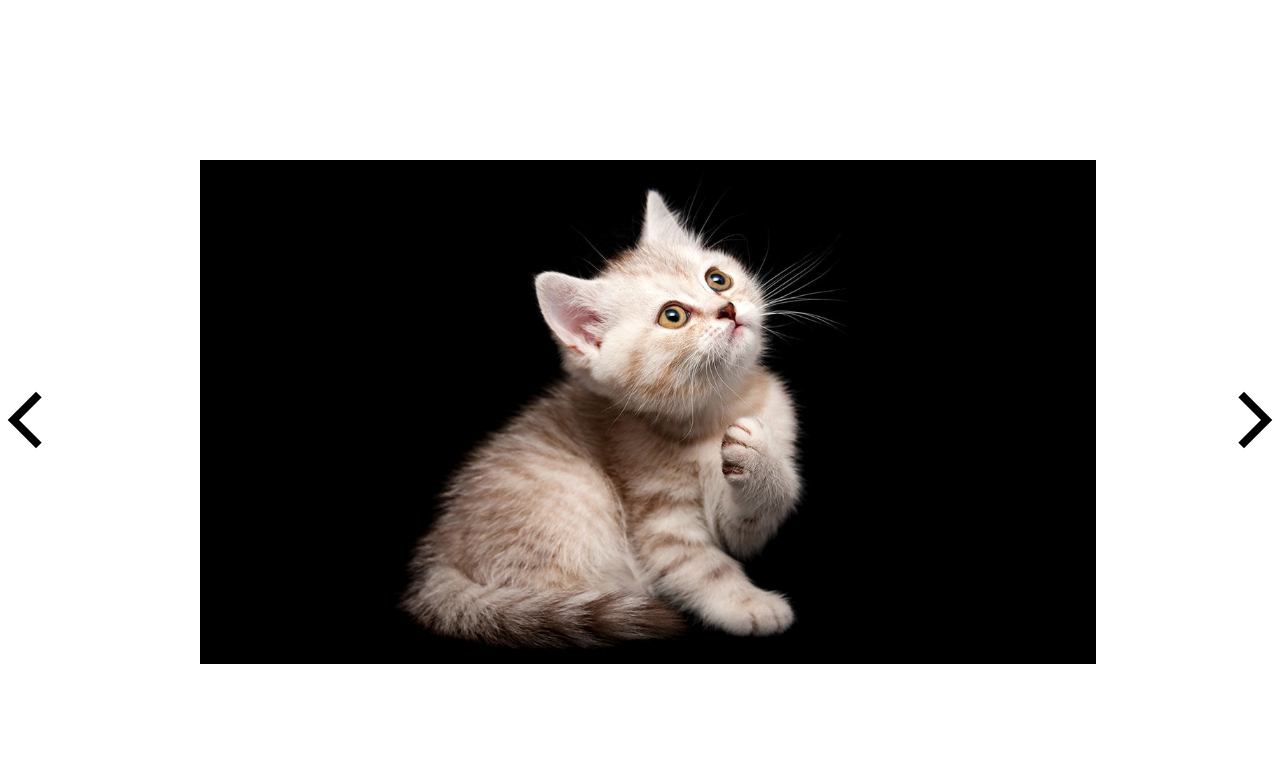
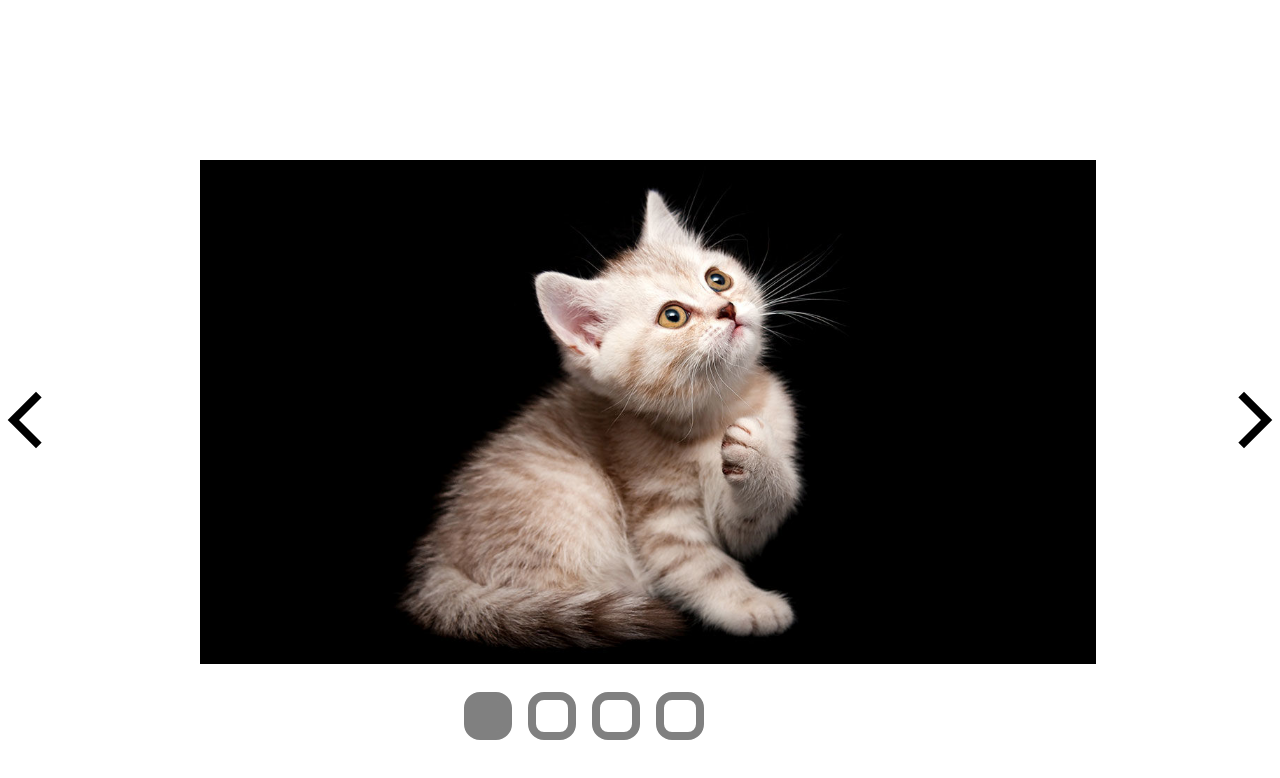
Before and after one commit to samuelmckean/image-slider, a website: page index.html in a window 1280 px wide. Drawn offline with Linux system fonts and the light colour scheme.

Commit message:
added div for nav-dots container

```diff
--- a/index.html
+++ b/index.html
@@ -16,6 +16,7 @@
         <img src="images/img-4.jpg">
       </div>
       <i class="arrow right"></i>
+      <div class="nav-dots"></div>
     </div>
 
     <script src="index.js"></script>
```
